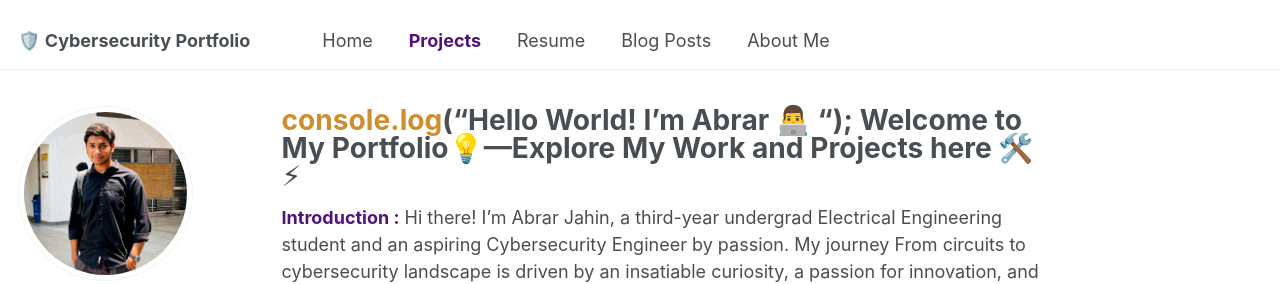
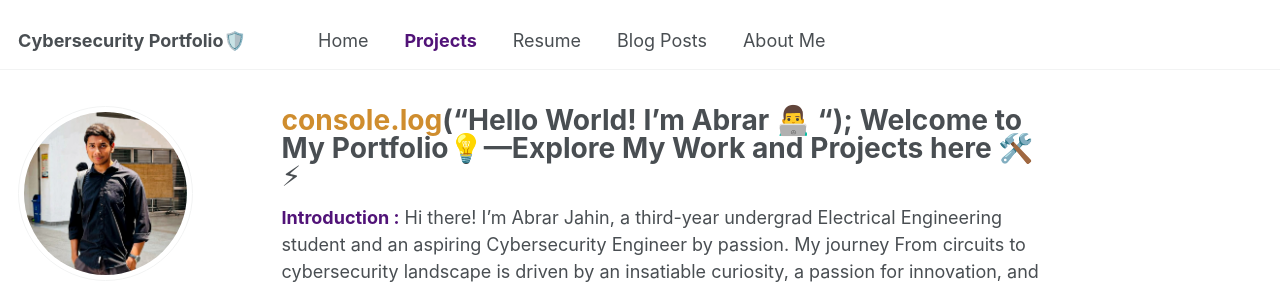
Before and after one commit to AbrarJahin7/cyberportfolio.github.io, a Jekyll site: the page built from _pages/about.md, in a window 1280 px wide. Shown: the top 284 px of the page. Built offline with Jekyll 4.4.1, drawn with Linux system fonts in a browser that asks for light colours.

```diff
--- a/_config.yml
+++ b/_config.yml
@@ -9,7 +9,7 @@
 # Basic Site Settings
 locale                   : "en-US"
 site_theme               : "default"
-title                    : "🛡️ Cybersecurity Portfolio"
+title                    : "Cybersecurity Portfolio🛡️"
 title_separator          : "-"
 name                     : &name "Your Name"
 description              : &description "personal description"
```
